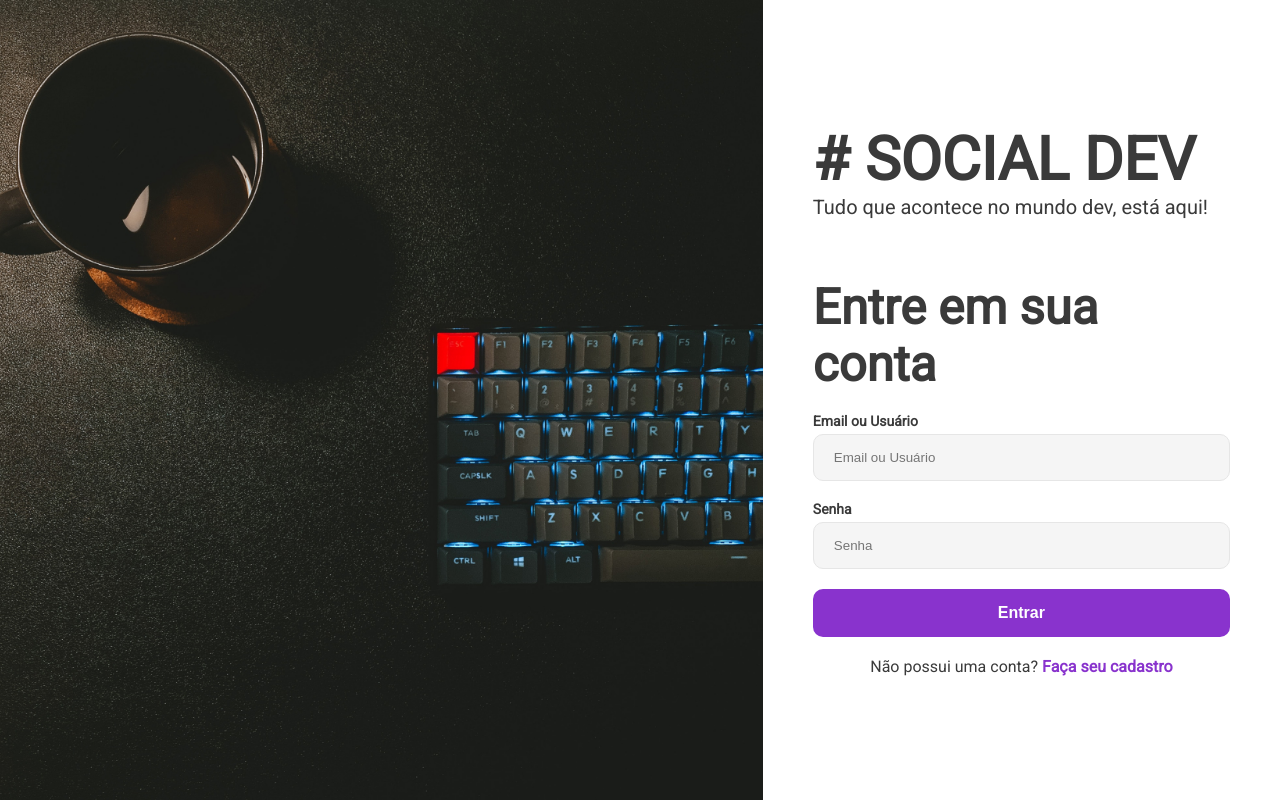
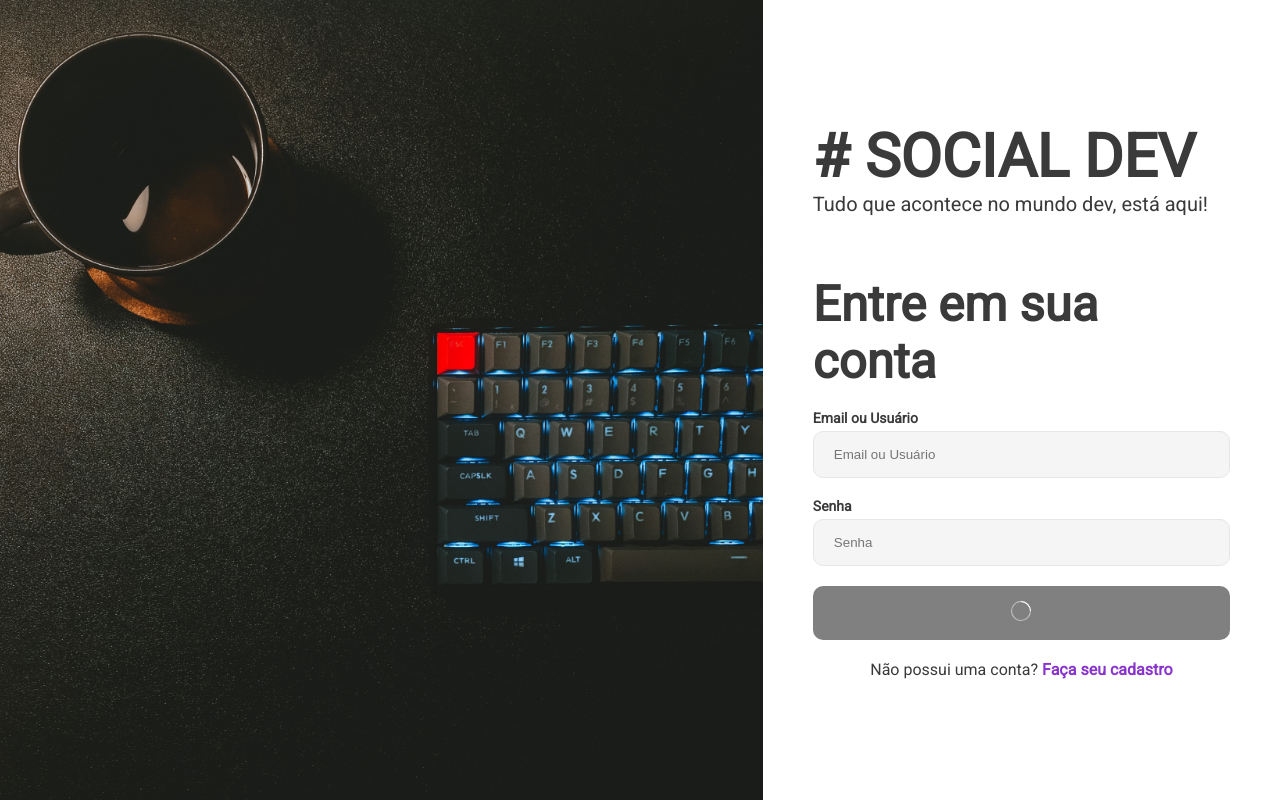
Before and after one commit to feDaher/Social_Dev, a Next.js app: page /login in a window 1280 px wide. Built offline with nearby package versions, Linux system fonts and the light colour scheme.

Commit message:
Criado estado de carregando do botão

```diff
--- a/pages/login.jsx
+++ b/pages/login.jsx
@@ -65,7 +65,7 @@ function LoginPage () {
         <Form onSubmit={handleSubmit(onSubmit)}>
           <Input label='Email ou Usuário' name='userOrEmail' control={control} />
           <Input label='Senha' type='password' name='password' control={control} />
-          <Button type='submit' disabled={Object.keys(errors).length > 0 }>Entrar</Button>
+          <Button loading={true} type='submit' disabled={Object.keys(errors).length > 0 }>Entrar</Button>
         </Form>
         <Text>Não possui uma conta? <Link href='/signup'>Faça seu cadastro</Link></Text>
       </FormContainer>
--- a/src/components/inputs/Button.jsx
+++ b/src/components/inputs/Button.jsx
@@ -1,6 +1,6 @@
 import styled from 'styled-components'
 
-const Button = styled.button`
+const StyledButton = styled.button`
   background-color: ${props => props.theme.primary};
   border-radius: 10px;
   border: 0;
@@ -19,4 +19,15 @@ const Button = styled.button`
   }
 `
 
+const Button = ({ children, loading, disabled, ...props }) => {
+  return (
+    <StyledButton
+    disabled={disabled || loading}
+    {...props}
+    >
+      {loading && <img src="./loading.svg" width="20px" />}
+      {!loading && children}
+    </StyledButton>
+  )
+}
 export default Button
```
Also changed, not shown: public/loading.svg (added).
